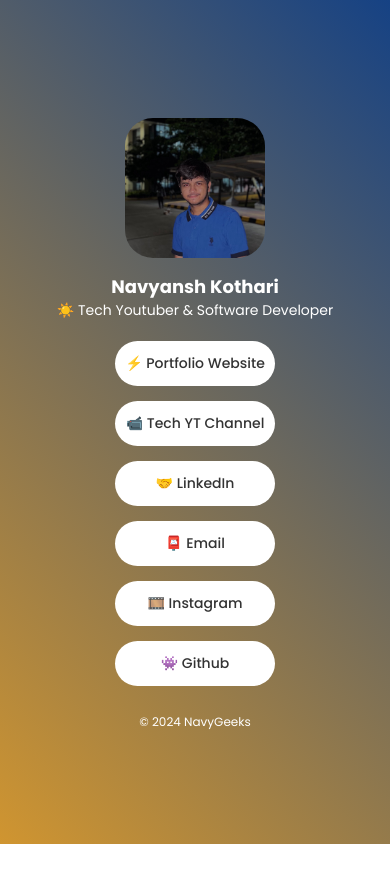
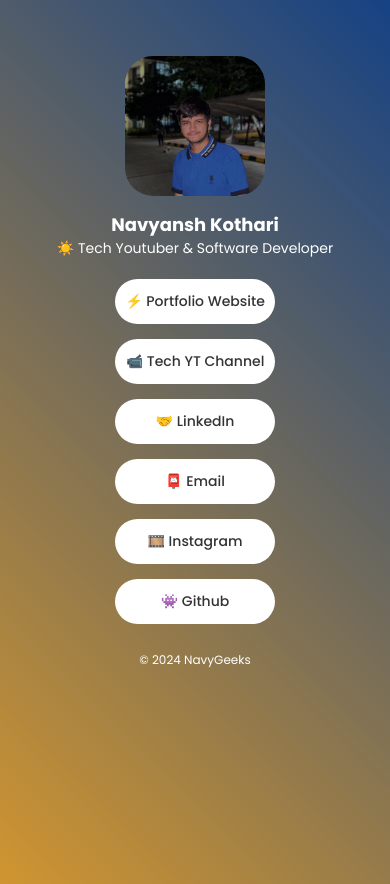
Before and after one commit to navyansh1/NavyLinks-Website, a plain HTML site: page index.html in a window 390 px wide. Before the commit the page ends 844 px from the top, so only its background shows below. Drawn offline with Linux system fonts and the light colour scheme.

Commit message:
Update style.css

```diff
--- a/style.css
+++ b/style.css
@@ -14,7 +14,7 @@ body {
   background: linear-gradient(45deg, #d09530, #164284);
   margin: 0;
   height: 100vh;
-  justify-content: center;
+  justify-content: center; /* Center vertically for larger screens */
   gap: 20px;
   overflow: hidden;
 }
@@ -76,6 +76,8 @@ footer p {
 @media (max-width: 600px) {
   body {
     gap: 15px;
+    justify-content: flex-start; /* Align content to the top */
+    padding-top: 40px; /* Adjust this value to shift content down */
   }
 
   figure {
```
